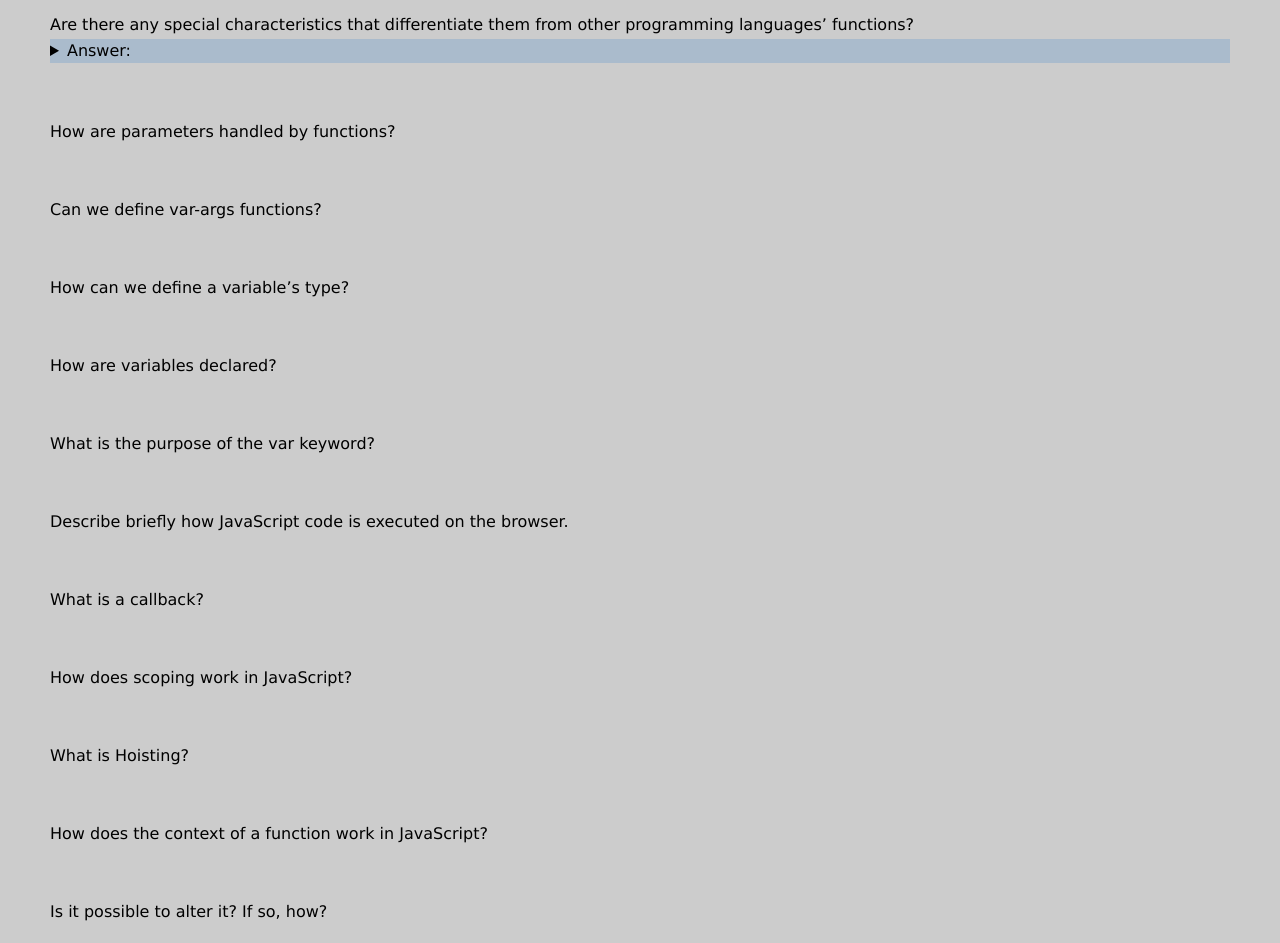
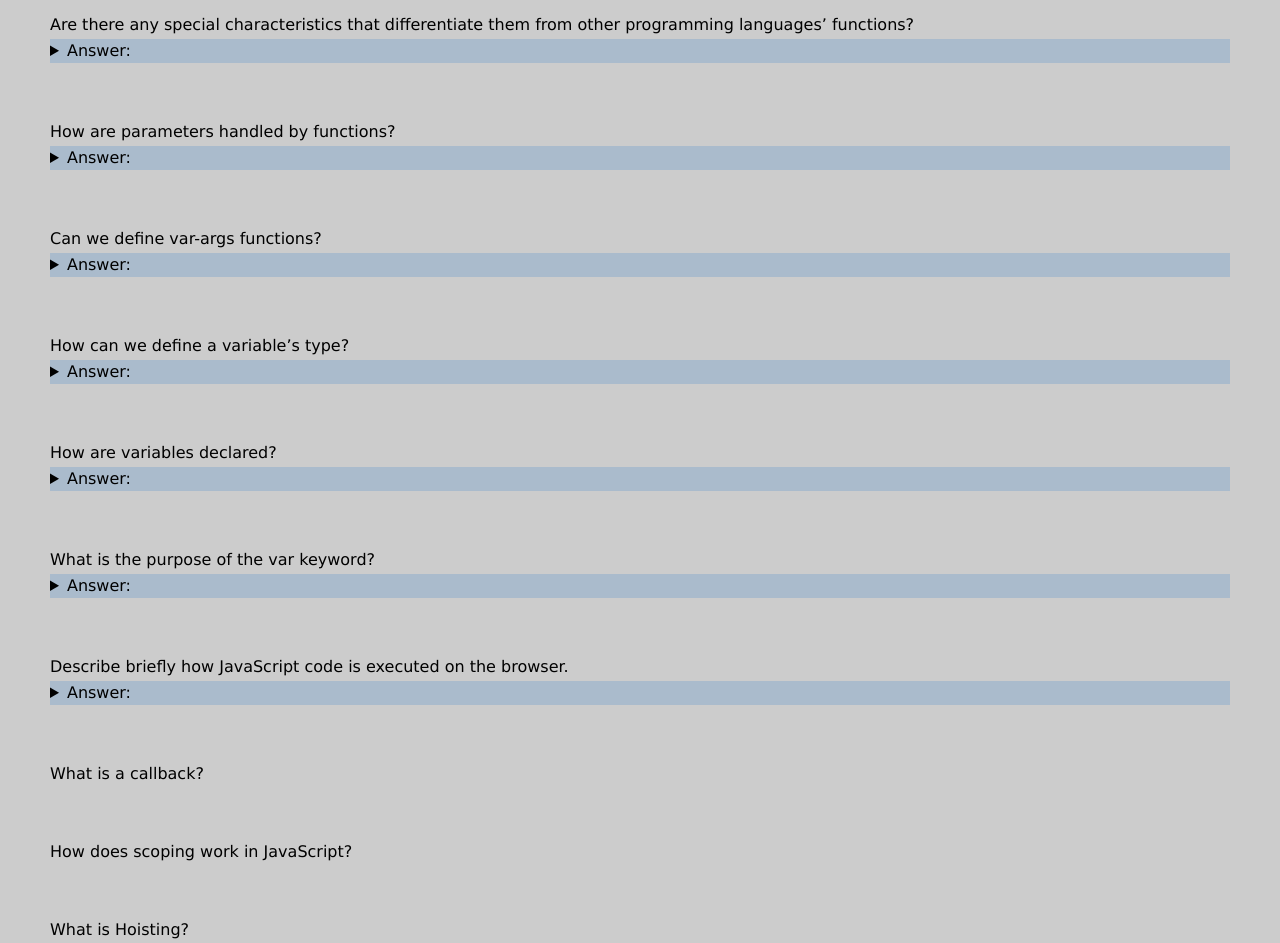
Before and after one commit to gitter-badger/JavaScript_Assignment_1, a plain HTML site: page index.html in a window 1280 px wide. Shown: the part 2000-2943 px from the top of the page. Drawn offline with Linux system fonts and the light colour scheme.

Commit message:
answered questions

```diff
--- a/index.html
+++ b/index.html
@@ -181,6 +181,10 @@
                     With a Apply/Call invocation (which allows setting the context for the method).example
                     add.call(MyObj,3,5); or add.apply(MyObj,[3,5]);
                 </li>
+                 <li>a function may also be invocked as follos
+                     var bar = function(a,b){ return a + b;};
+                     bar.prototype.constructor();
+                 </li>
             </ul>
         </details>
     </article>
@@ -188,18 +192,47 @@
         <details class="question">
             <summary>Answer:</summary>
             <ul>
-                <li>JavaScript functions are objects. Which means that they can in-turn have methods and properties. Which makes it possible to memoize previously computed expensive operations.</li>
-                <li></li>
-                <li></li>
+                <li>JavaScript functions are objects. Which means that they can in-turn have methods and properties. Which makes it possible to memoize previously computed expensive operations, thereby making it possible to author performant code</li>
+                <li>JavaScript functions have the ability to dynamically bind the execution context with object using "apply" and "call" pattern of invocation.</li>
+                <li>By default, all JavaScript functions receive two additional bonus parameters, namely "this" and "arugments". The arguments parameter makes it possible to </li>
             </ul>
         </details>
     </article>
-    <article> How are parameters handled by functions?</article>
-    <article> Can we define var-args functions?</article>
-    <article> How can we define a variable’s type?</article>
-    <article> How are variables declared?</article>
-    <article> What is the purpose of the var keyword?</article>
-    <article> Describe briefly how JavaScript code is executed on the browser.</article>
+    <article> How are parameters handled by functions?
+        <details class="question">
+            <summary>Answer:</summary>
+            If a function is called by passing in more arguments than it can take, the extra arguments are ignored and if a function is called with fewer arguments than it takes, the called function proceeds with the execution by sticking in "undefined" for those parameters that didn't receive any value.
+        </details>
+    </article>
+    <article> Can we define var-args functions?
+        <details class="question">
+            <summary>Answer:</summary>
+            We can achieve this by leveraging the implicitly passed bonus parameter called "arguments". It is basically an array-like object which holds the parameters passed to it as arguments from the calling function.
+        </details>
+    </article>
+    <article> How can we define a variable’s type?
+        <details class="question">
+            <summary>Answer:</summary>
+            As JavaScript is a dynamically-typed language, the variable's type is determined by the type of value we assign to it        </details>
+    </article>
+    <article> How are variables declared?
+        <details class="question">
+            <summary>Answer:</summary>
+            variables are declared with a "var" keyword;
+        </details>
+    </article>
+    <article> What is the purpose of the var keyword?
+        <details class="question">
+            <summary>Answer:</summary>
+            "var" keyword is used to declare a variable. In ES5, the use of var keyword for a variable inside a function, influences it's scope. When "use strict" is not used, forgetting to use the var keyword for a variable intended as a local variable will cause to silently be scoped to its outer namespace.
+        </details>
+    </article>
+    <article> Describe briefly how JavaScript code is executed on the browser.
+        <details class="question">
+            <summary>Answer:</summary>
+
+        </details>
+    </article>
     <article> What is a callback?</article>
     <article> How does scoping work in JavaScript?</article>
     <article> What is Hoisting?</article>
```
